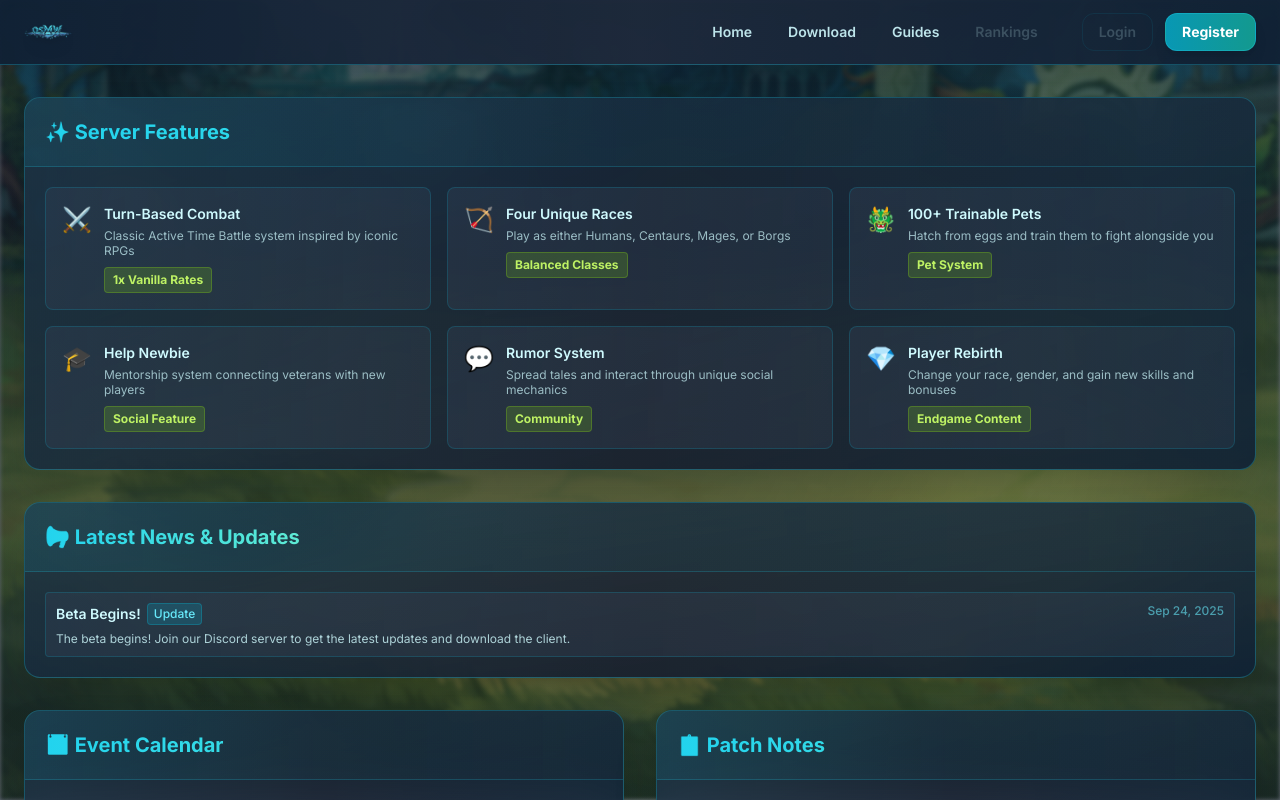
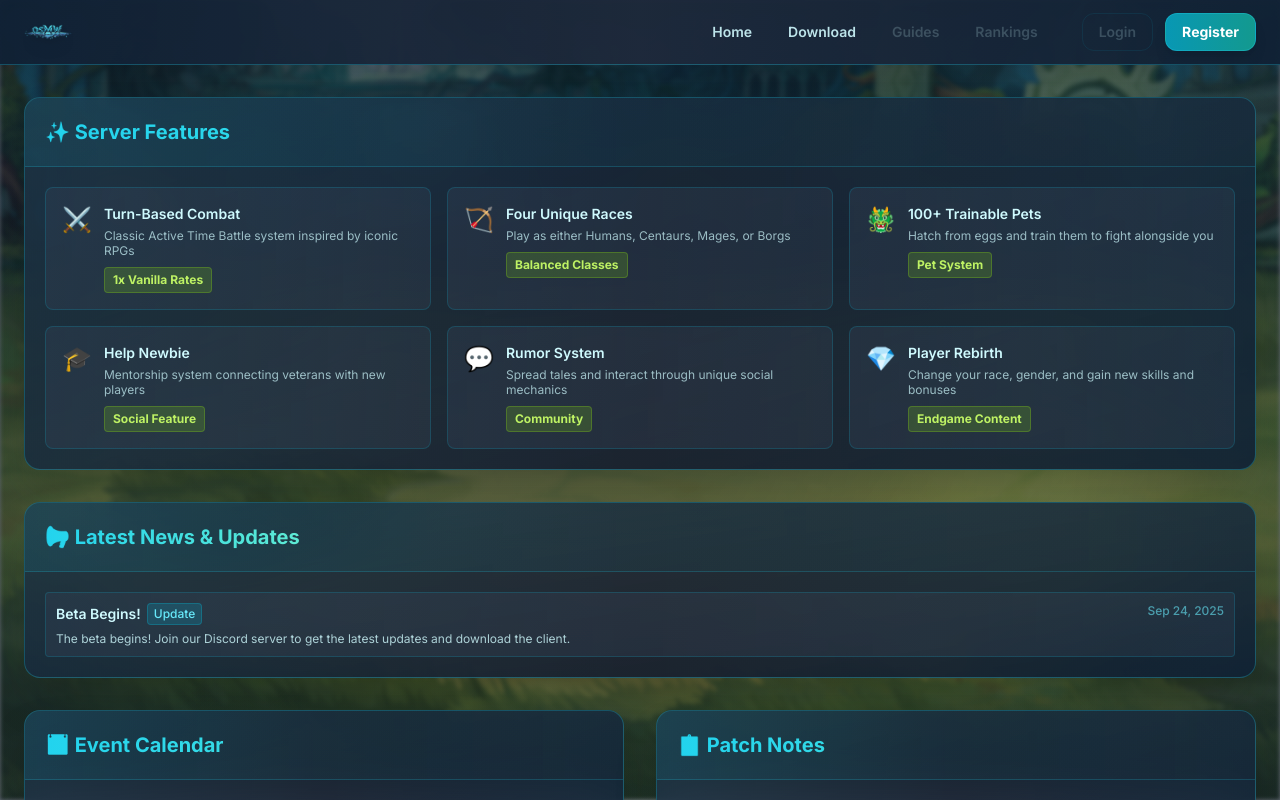
Before and after one commit to SterkrMW/osmw-web, a Next.js app: page / in a window 1280 px wide. Shown: the top 800 px of the page. Built offline with nearby package versions, Linux system fonts and the light colour scheme.

Commit message:
Update Navbar.tsx

```diff
--- a/src/components/layout/Navbar.tsx
+++ b/src/components/layout/Navbar.tsx
@@ -27,7 +27,7 @@ export const Navbar: React.FC = () => {
             <Link href="/download" className="px-4 py-2 text-cyan-100/90 hover:text-cyan-50 hover:bg-slate-700/50 rounded-xl text-sm font-semibold transition-all duration-300">
               Download
             </Link>
-            <Link href="/guides" className="px-4 py-2 text-cyan-100/90 hover:text-cyan-50 hover:bg-slate-700/50 rounded-xl text-sm font-semibold transition-all duration-300">
+            <Link href="/guides" className="px-4 py-2 text-cyan-100/40 rounded-xl text-sm font-semibold transition-all duration-300 pointer-events-none opacity-50">
               Guides
             </Link>
             <Link href="/rankings" className="px-4 py-2 text-cyan-100/40 rounded-xl text-sm font-semibold transition-all duration-300 pointer-events-none opacity-50">
```
